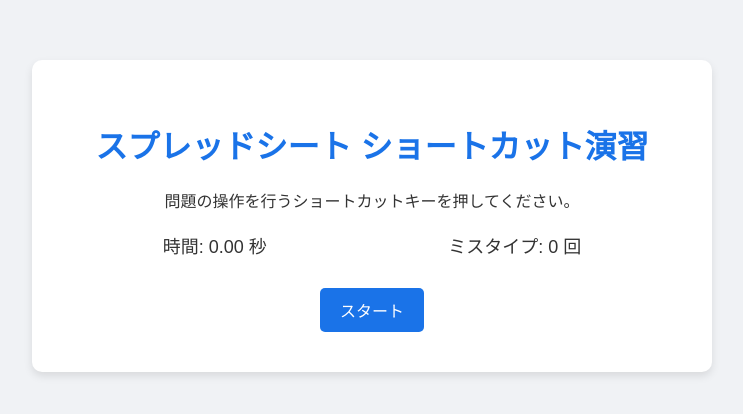
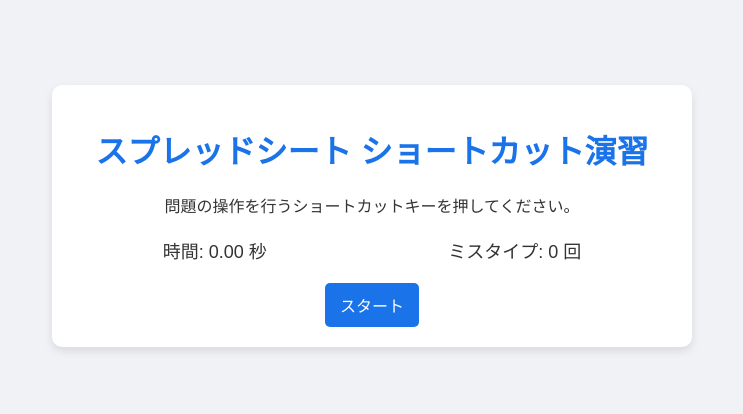
Before and after one commit to dataX-gen26/syllabus_shortcut_exercise, a Vue app: page / in a window 1280 px wide. Shown: the part 184-598 px from the top of the page, without its empty margins (268-1011 px from the left). Built offline with nearby package versions, Linux system fonts and the light colour scheme.

Commit message:
fix layout

```diff
--- a/src/App.vue
+++ b/src/App.vue
@@ -267,13 +267,13 @@ body {
   justify-content: center;
   align-items: center;
   height: 100%;
-  margin: 50px;
+  //   margin: 50px;
 }
 
 .container {
   text-align: center;
   background-color: white;
-  padding: 40px;
+  padding: 20px;
   border-radius: 10px;
   box-shadow: 0 4px 8px rgba(0, 0, 0, 0.1);
   width: 600px;
@@ -285,11 +285,11 @@ body {
 }
 
 #quiz-area {
-  margin: 30px 0;
-  padding: 20px;
+  margin: 10px;
+  padding: 10px;
   border: 2px solid #ddd;
   border-radius: 8px;
-  min-height: 150px;
+  min-height: 100px;
   display: flex;
   flex-direction: column;
   justify-content: center;
@@ -297,9 +297,9 @@ body {
 }
 
 #question {
-  font-size: 24px;
+  font-size: 20px;
   font-weight: bold;
-  margin-bottom: 20px;
+  margin-bottom: 10px;
 }
 
 #preview-area {
@@ -312,7 +312,7 @@ body {
     align-items: center;
 
     img {
-      width: 500px;
+      width: 400px;
       height: auto;
       border: 2px solid #ffffff;
       border-radius: 15px;
@@ -405,7 +405,7 @@ body {
 }
 
 button {
-  padding: 10px 20px;
+  padding: 10px 15px;
   font-size: 16px;
   cursor: pointer;
   border: none;
@@ -413,7 +413,7 @@ button {
   color: white;
   background-color: #1a73e8;
   transition: background-color 0.3s;
-  margin-top: 10px;
+  //   margin-top: 10px;
 
   &:hover {
     background-color: #1558b8;
@@ -422,7 +422,7 @@ button {
 
 #reveal-button {
   background-color: #f44336;
-  margin-left: 10px;
+  //   margin-left: 10px;
 
   &:hover {
     background-color: #d32f2f;
```
Also changed, not shown: 4 other files (tests, documents, lock files or other folders).
